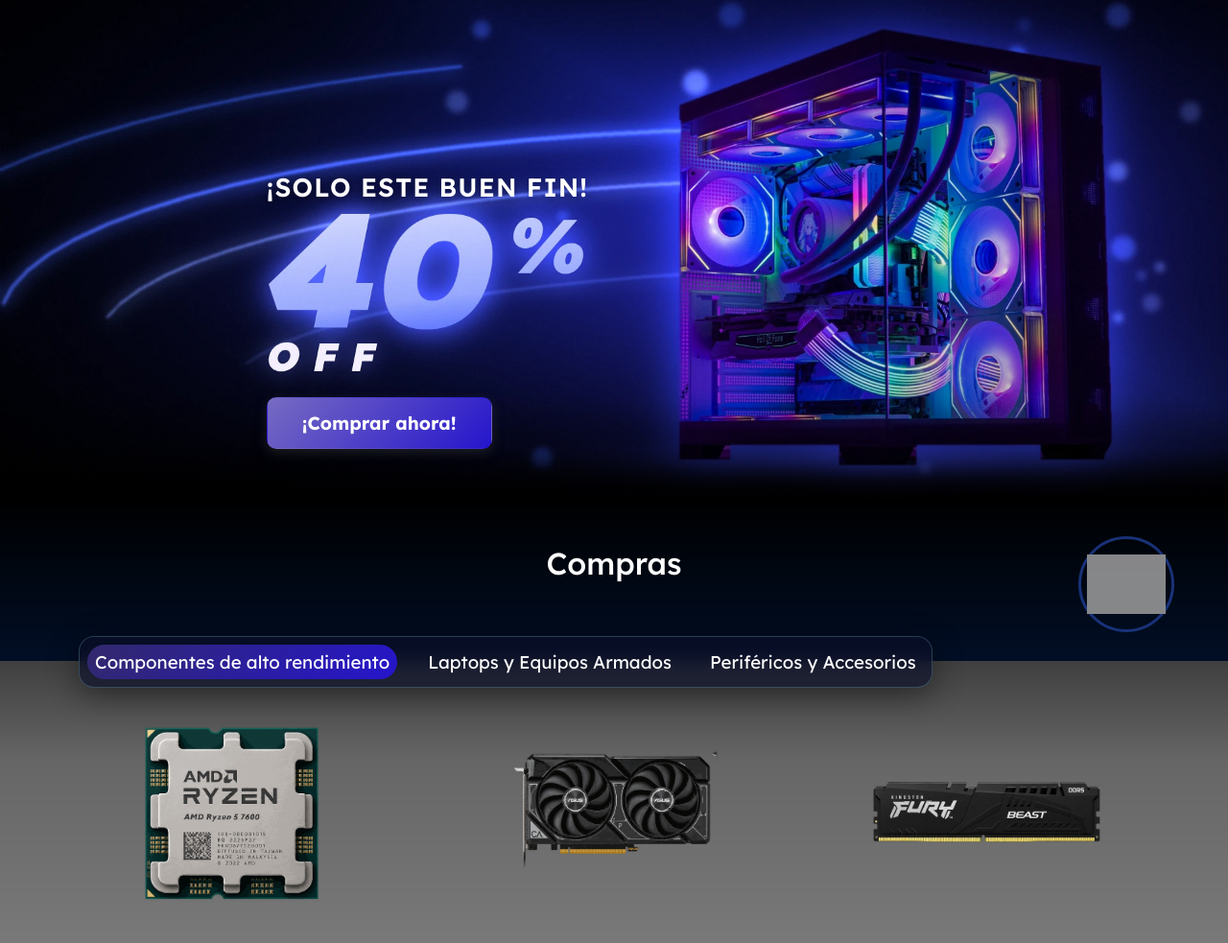
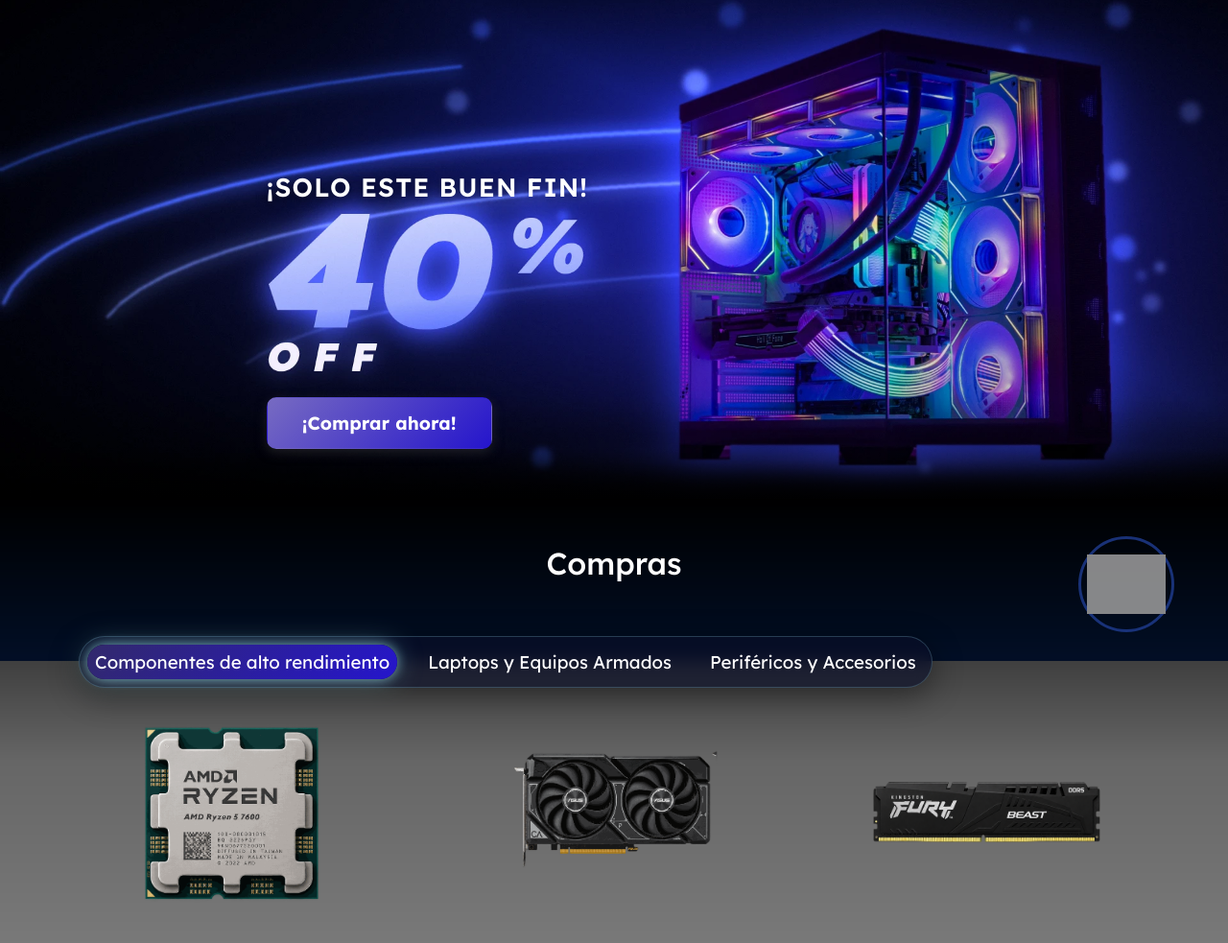
Before and after one commit to JesusPeralta0/Apex-Iron, a plain HTML site: page catalogo/index.html in a window 1280 px wide. Shown: the part 111-1094 px from the top of the page at 96% size. Drawn offline with nearby package versions, Linux system fonts and the light colour scheme; grey boxes are pictures that could not be loaded.

Commit message:
agrego luz al indicador para que resalte

```diff
--- a/catalogo/css/catalogo.css
+++ b/catalogo/css/catalogo.css
@@ -5,6 +5,9 @@
     position: absolute;
     z-index: 1;
     background: linear-gradient(135deg, #32296b, #2515cc) !important;
+    box-shadow:
+      0 0 12px rgba(137, 202, 217, .7),
+      0 0 28px rgba(137, 202, 217, .4);
     transition:
       left .3s ease,
       top .3s ease,
--- a/catalogo/index.html
+++ b/catalogo/index.html
@@ -55,7 +55,7 @@
             <h2 class="w-100 text-center text-apex-secondary py-5">Compras</h2>
 
             <div class="container">
-                <div class="vidrio justify-content-center w-fit rounded-4 p-2 d-flex flex-wrap gap-4">
+                <div class="vidrio justify-content-center w-fit rounded-5 p-2 d-flex flex-wrap gap-4">
                     <div class="indicador rounded-pill"></div>
                     <div class="categoria text-apex-secondary activa rounded-pill w-fit px-2 py-1"
                         data-categoria="componentes-alto-rendimiento">
```
